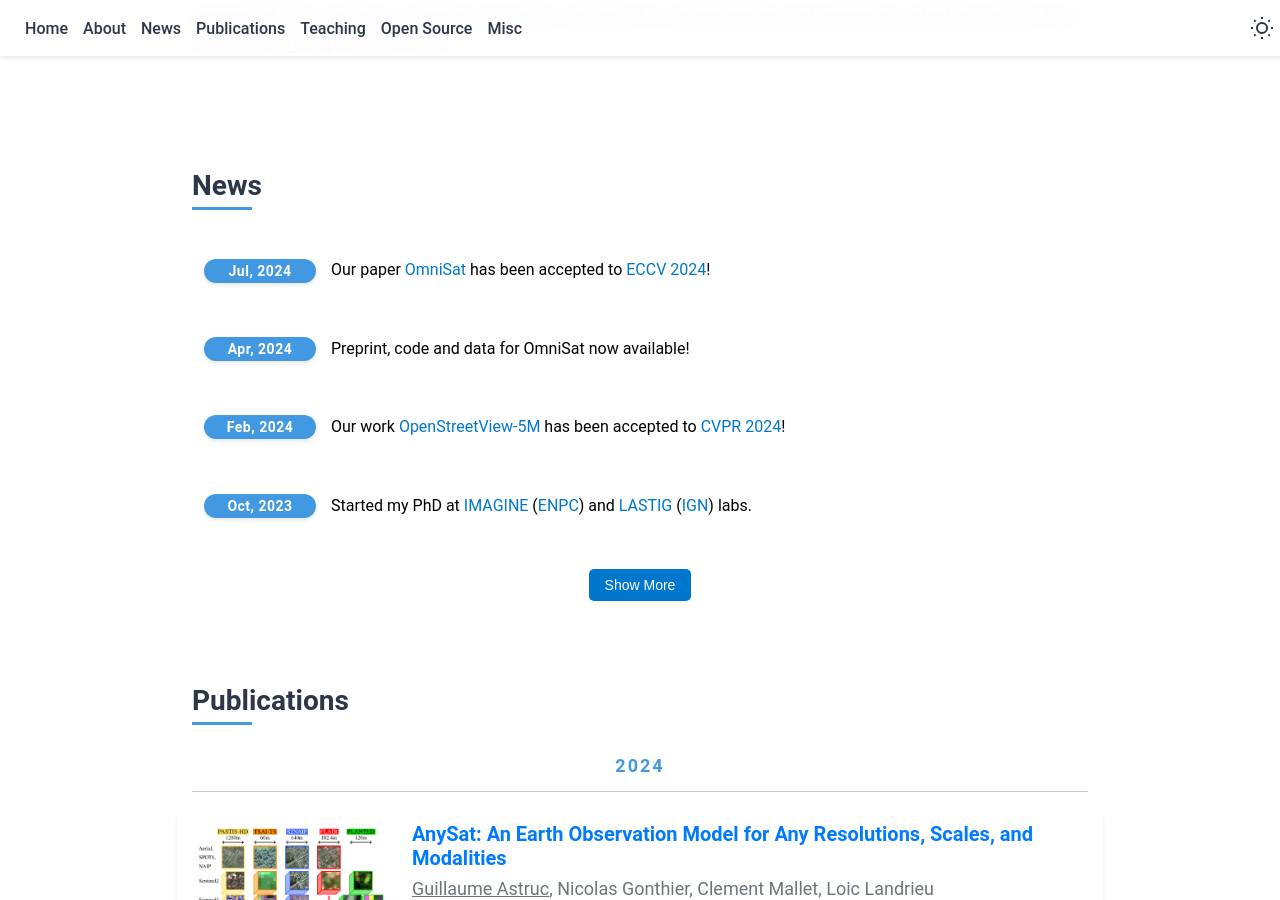
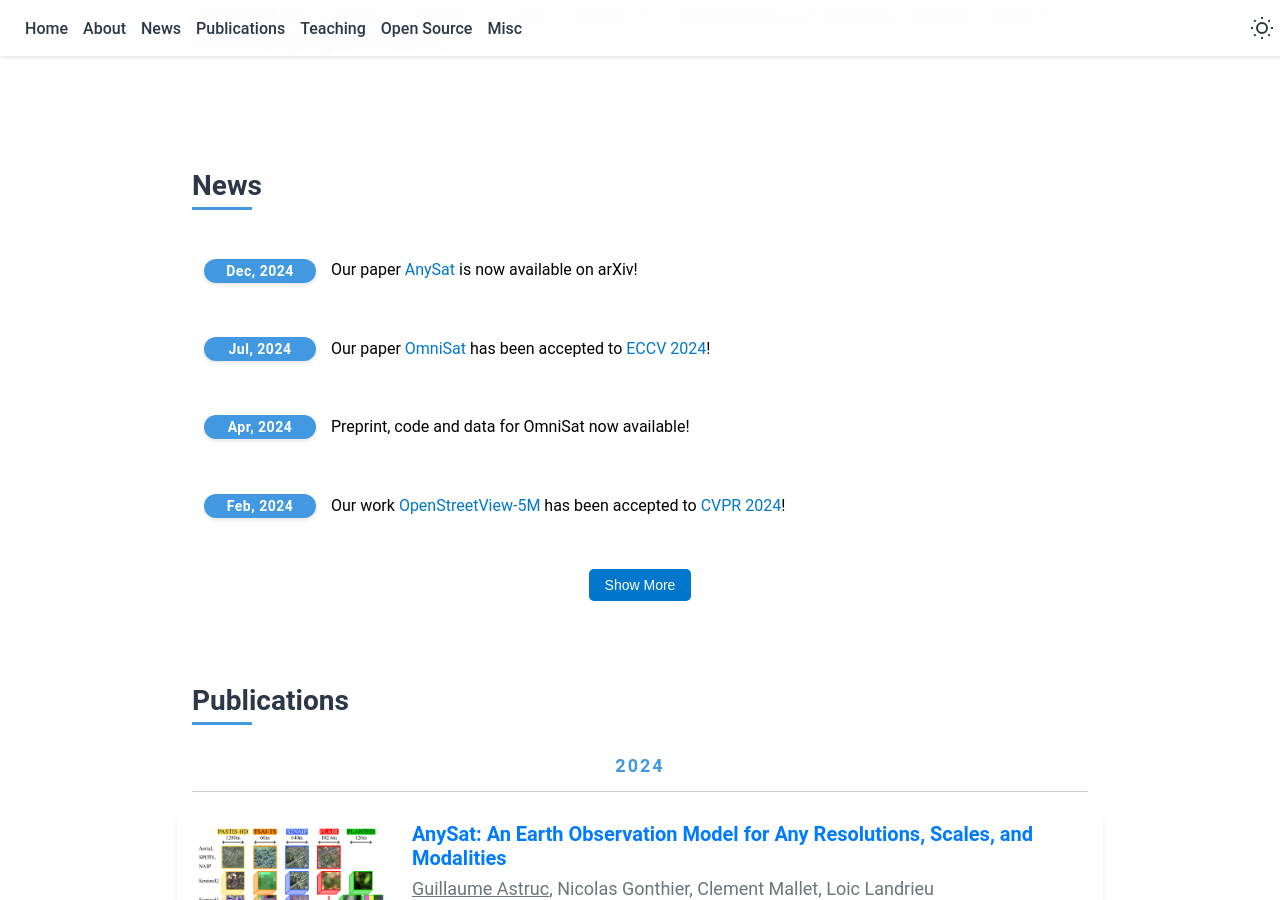
Before and after one commit to gastruc/gastruc.github.io, a Jekyll site: the page built from index.markdown, in a window 1280 px wide and 900 px high, scrolled down 740 px. Built offline with Jekyll 4.4.1, drawn with Linux system fonts in a browser that asks for light colours.

Commit message:
Update news and open source data: added new publication details for AnySat and updated its repository information.

```diff
--- a/_data/main/news.yaml
+++ b/_data/main/news.yaml
@@ -9,3 +9,6 @@
 
 - date: 2024-07-07
   content: Our paper [OmniSat](https://eccv2024.ecva.net/) has been accepted to [ECCV 2024](https://eccv2024.ecva.net/)!
+
+- date: 2024-12-19
+  content: Our paper [AnySat](https://arxiv.org/abs/2412.12689) is now available on arXiv!
--- a/_data/main/open_source.yaml
+++ b/_data/main/open_source.yaml
@@ -6,6 +6,6 @@
   repo_owner: gastruc
   type: own
 
-# - repo_name: AnySat
-#   repo_owner: gastruc
-#   type: own
+- repo_name: AnySat
+  repo_owner: gastruc
+  type: own
```
